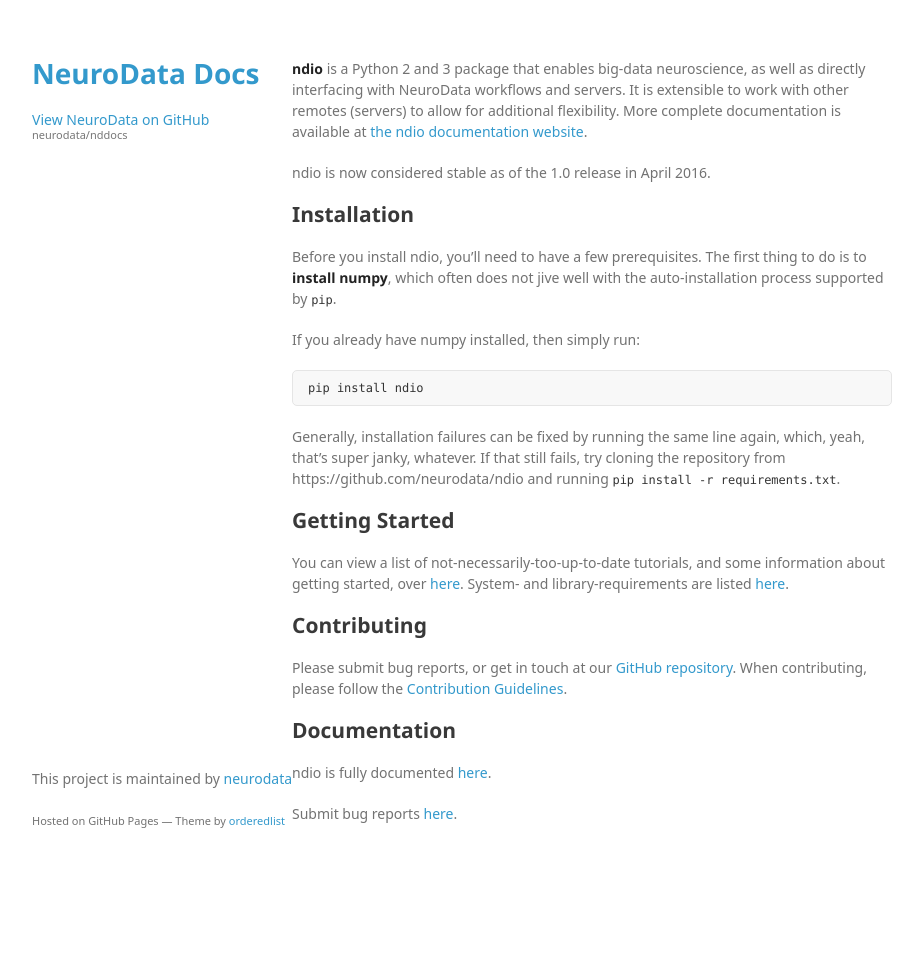
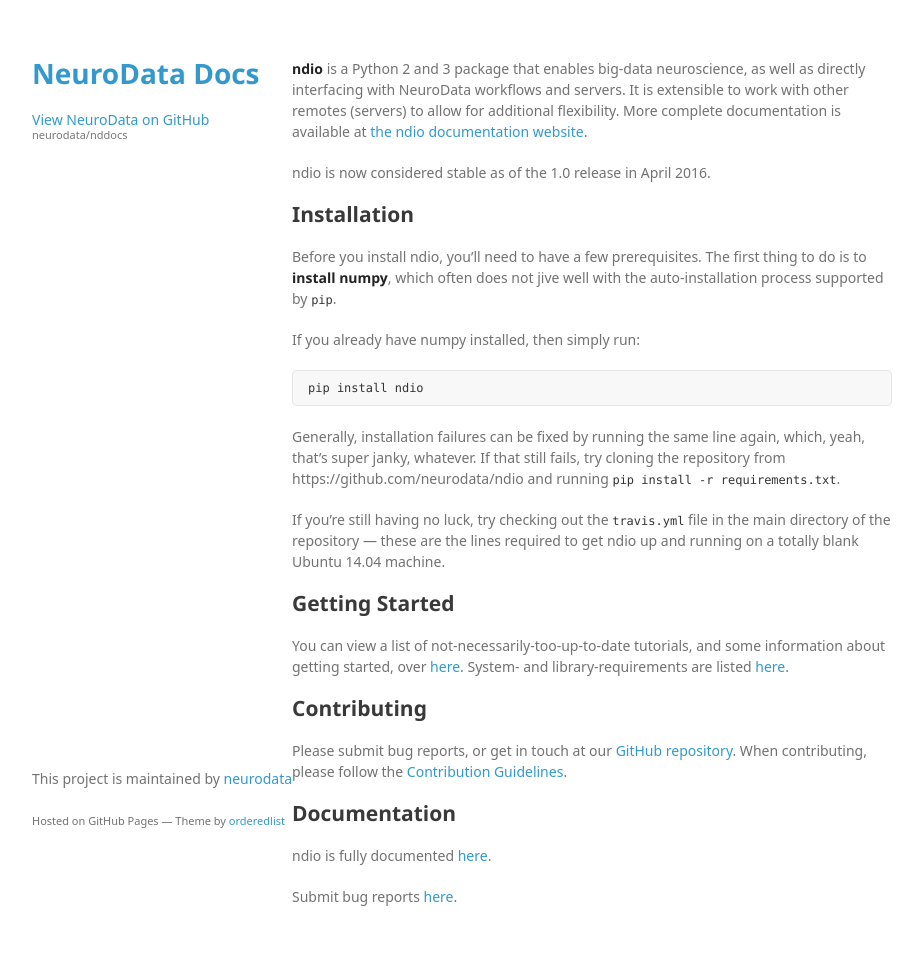
Before and after one commit to neurodata/nddocs-archive, a Jekyll site: the page built from ndio/index.md, in a window 1280 px wide. Shown: the whole page, without its empty margins (178-1101 px from the left). Built offline with Jekyll 4.4.1, drawn with Linux system fonts in a browser that asks for light colours; some web fonts are replaced; before the commit the page ends 900 px from its top, so only the background shows below that.

Commit message:
Update index.md

```diff
--- a/ndio/index.md
+++ b/ndio/index.md
@@ -23,6 +23,8 @@
 
 Generally, installation failures can be fixed by running the same line again, which, yeah, that's super janky, whatever. If that still fails, try cloning the repository from https://github.com/neurodata/ndio and running `pip install -r requirements.txt`.
 
+If you're still having no luck, try checking out the `travis.yml` file in the main directory of the repository — these are the lines required to get ndio up and running on a totally blank Ubuntu 14.04 machine.
+
 ## Getting Started
 
 You can view a list of not-necessarily-too-up-to-date tutorials, and some information about getting started,
```
